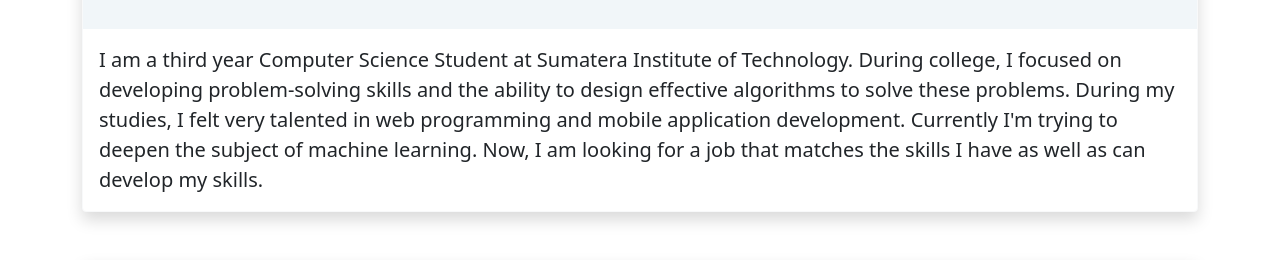
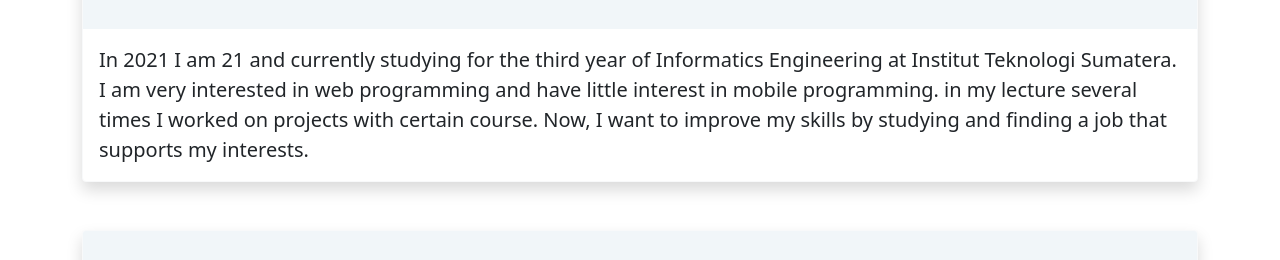
Before and after one commit to alifahmaaad/alifahmaaad.github.io, a plain HTML site: page index.html in a window 1280 px wide. Shown: the part 502-762 px from the top of the page. Drawn offline with nearby package versions, Linux system fonts and the light colour scheme.

Commit message:
update about me at index.html

```diff
--- a/index.html
+++ b/index.html
@@ -80,7 +80,7 @@
             </div>
             <div class="card-body">
                 <blockquote class="blockquote mb-0">
-                    <p>I am a third year Computer Science Student at Sumatera Institute of Technology. During college, I focused on developing problem-solving skills and the ability to design effective algorithms to solve these problems. During my studies, I felt very talented in web programming and mobile application development. Currently I'm trying to deepen the subject of machine learning. Now, I am looking for a job that matches the skills I have as well as can develop my skills.</p>
+                    <p>In 2021 I am 21 and currently studying for the third year of Informatics Engineering at Institut Teknologi Sumatera. I am very interested in web programming and have little interest in mobile programming. in my lecture several times I worked on projects with certain course. Now, I want to improve my skills by studying and finding a job that supports my interests.</p>
                 </blockquote>
             </div>
         </div>
```
